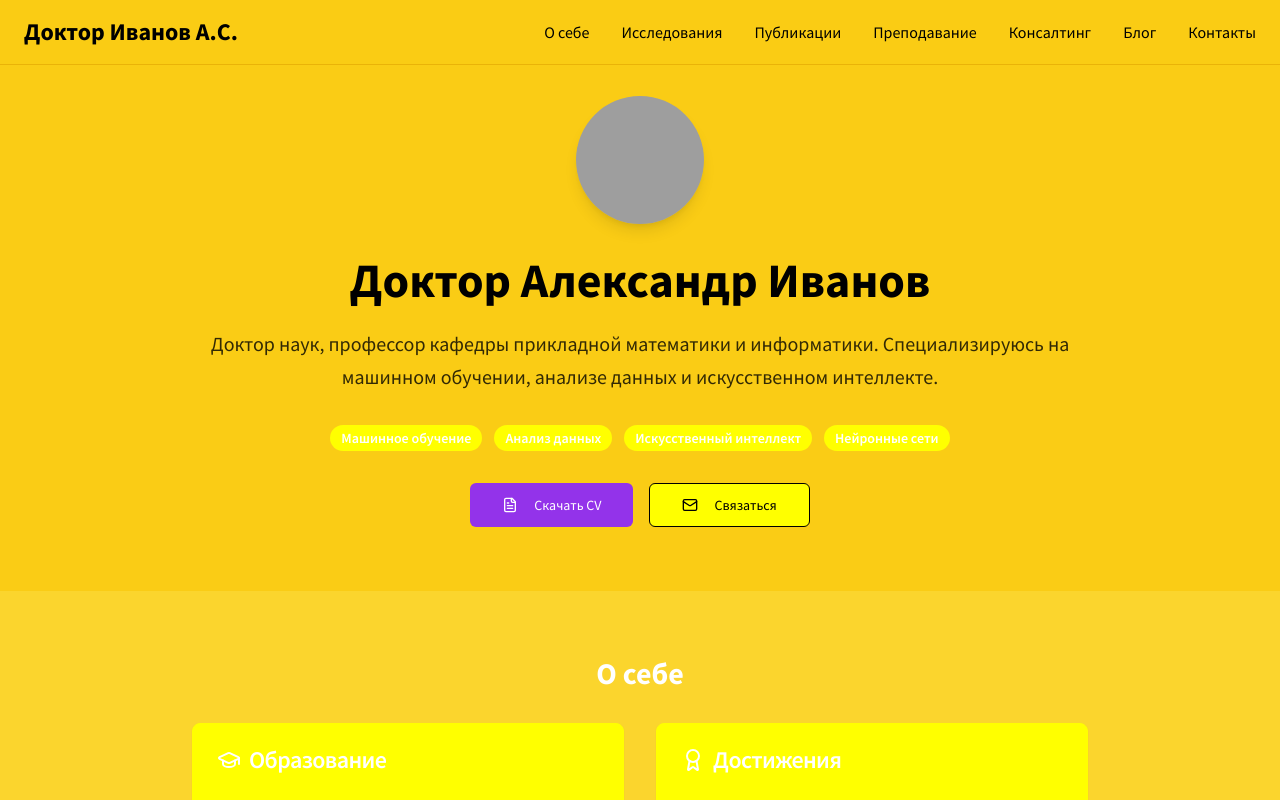
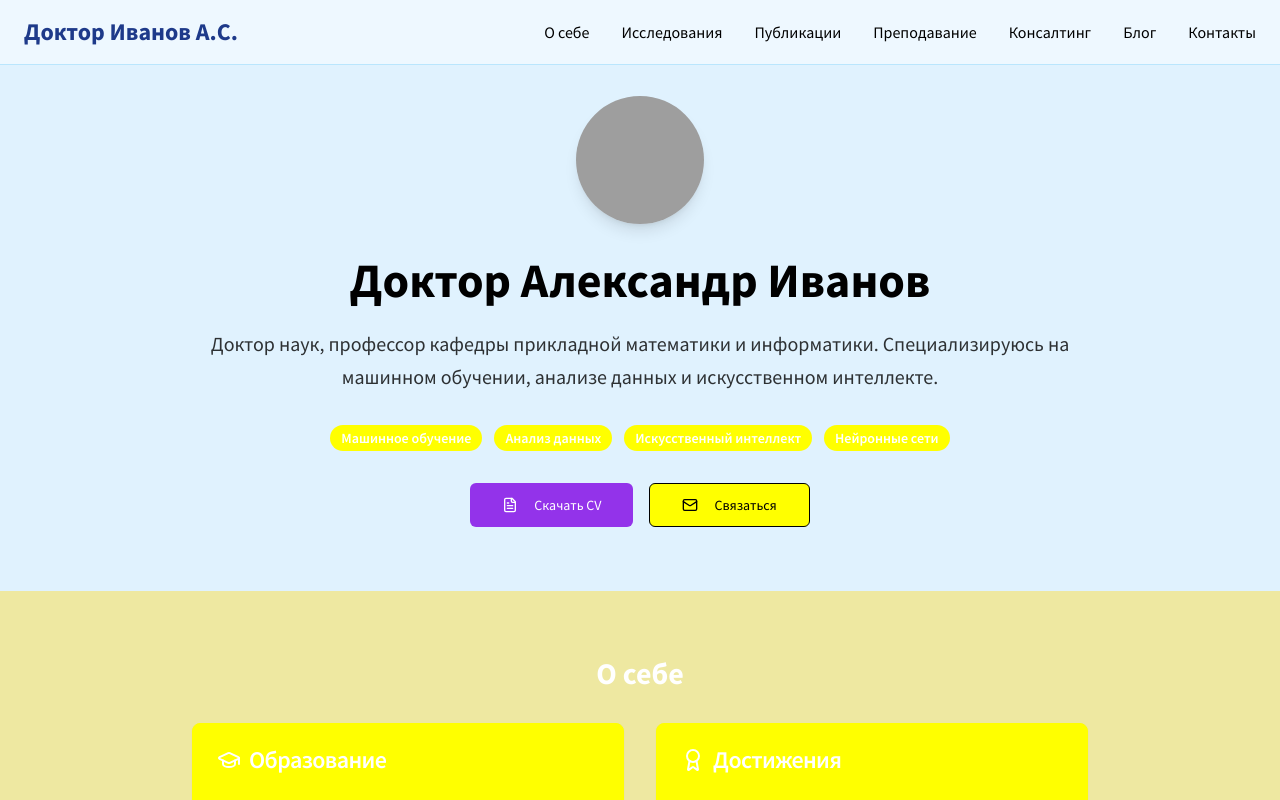
Before and after one commit to pr-poehali-dev/personal-website-creation-1, a React (Vite) app: page / in a window 1280 px wide. Shown: the top 800 px of the page. Built offline with nearby package versions, Linux system fonts and the light colour scheme; grey boxes are pictures that could not be loaded.

Commit message:
Изменение цвета сайта на голубой

```diff
--- a/src/pages/Index.tsx
+++ b/src/pages/Index.tsx
@@ -8,12 +8,12 @@ import Icon from '@/components/ui/icon';
 
 const Index = () => {
   return (
-    <div className="min-h-screen bg-yellow-400">
+    <div className="min-h-screen bg-sky-100">
       {/* Navigation */}
-      <nav className="fixed top-0 w-full bg-yellow-400/90 backdrop-blur-sm border-b border-yellow-500 z-50">
+      <nav className="fixed top-0 w-full bg-sky-50/90 backdrop-blur-sm border-b border-sky-200 z-50">
         <div className="container mx-auto px-6 py-4">
           <div className="flex items-center justify-between">
-            <div className="text-2xl font-bold text-black">
+            <div className="text-2xl font-bold text-blue-900">
               Доктор Иванов А.С.
             </div>
             <div className="hidden md:flex space-x-8">
```
